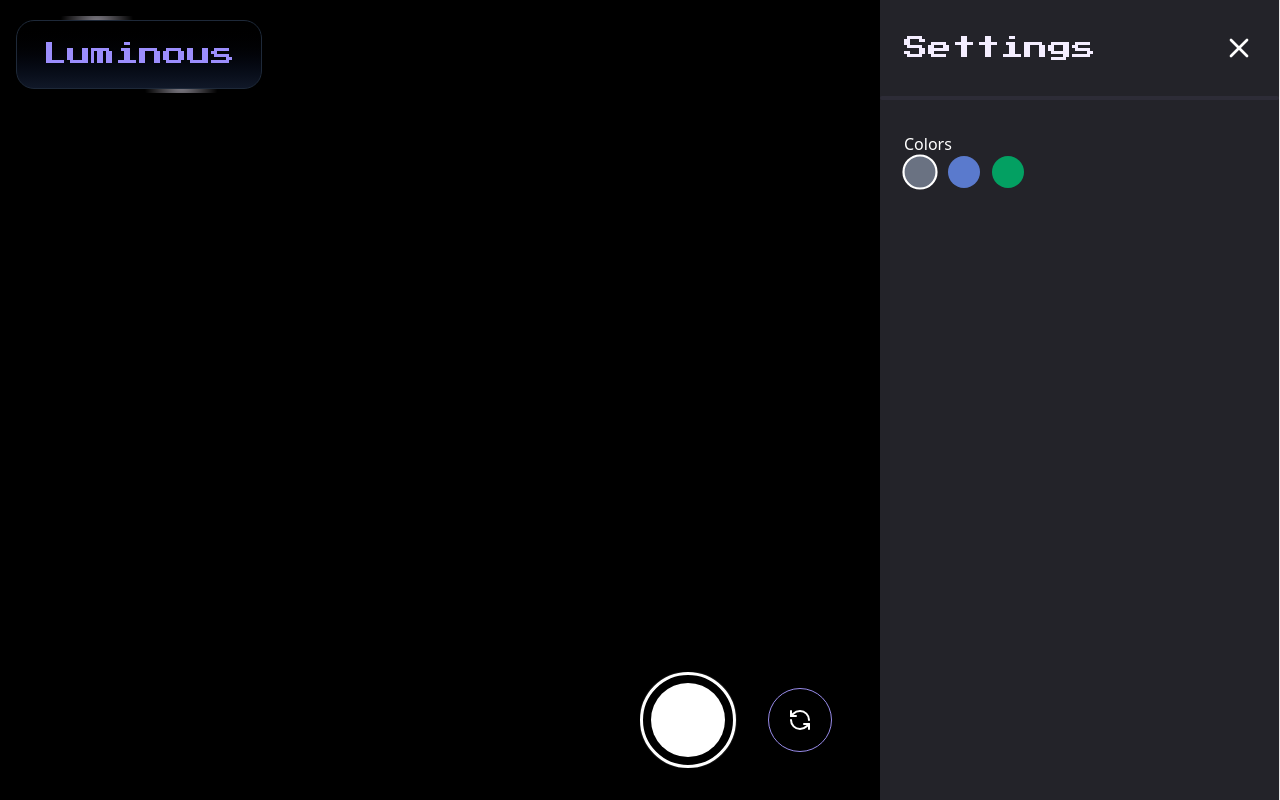
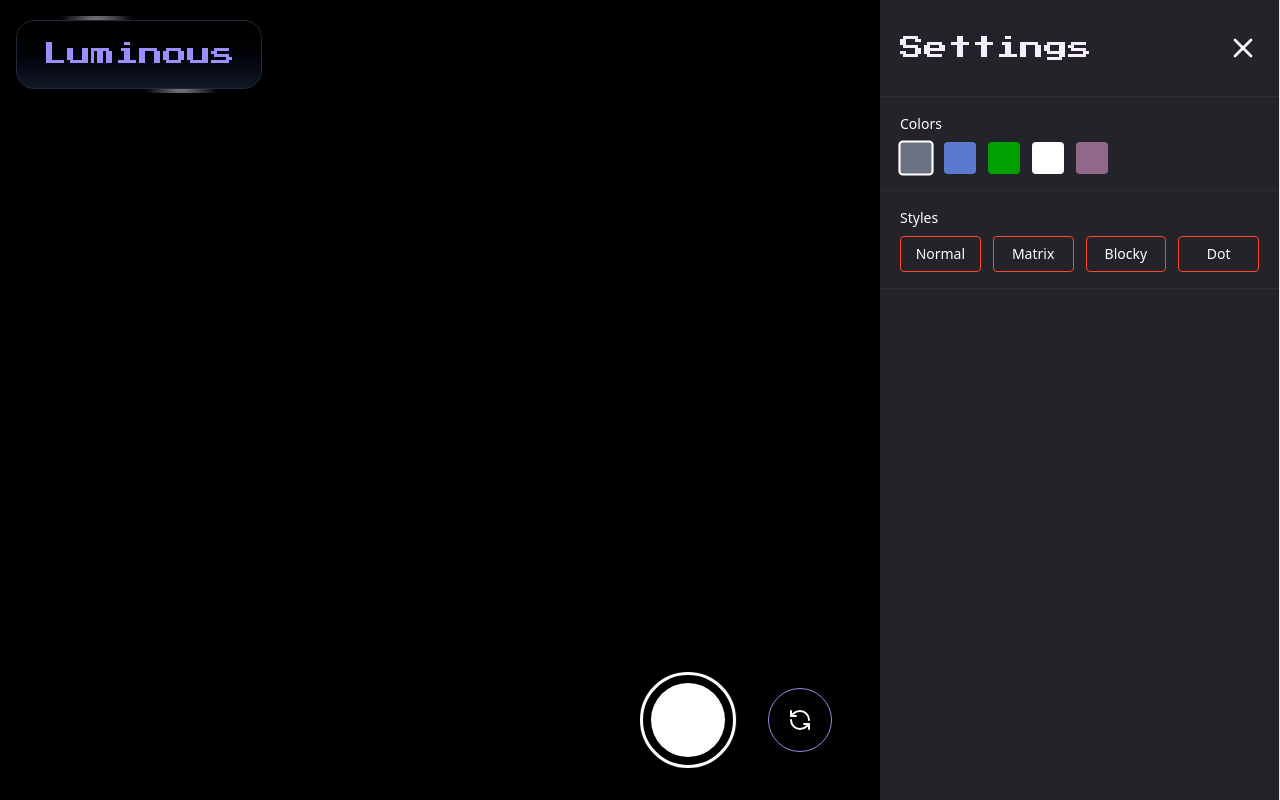
Before and after one commit to ankitpwr/Luminous, a React (Vite) app: page / in a window 1280 px wide. Both pictures are taken after a click on the element 1216 px from the left and 52 px from the top of the page. Built offline with nearby package versions, Linux system fonts and the light colour scheme; no server answers.

Commit message:
feat: add different character styles

```diff
--- a/src/App.tsx
+++ b/src/App.tsx
@@ -12,22 +12,17 @@ function App() {
   const canvasRef = useRef<HTMLCanvasElement>(null);
   const videoRef = useRef<HTMLVideoElement>(null);
   const preRef = useRef<HTMLPreElement>(null);
-  const { sidebar, color } = useSettingStore();
+  const { sidebar, color, theme, setTheme } = useSettingStore();
+  const asciiChar = theme;
+
   // prettier-ignore
-  const [asciiChar, setAsciiChars] = useState<String[]>([" ",".","-",",",":","=","+","*","#","%","@"]);
+
   const fontSize = 12;
   const lineHeight = 8;
   const letterSpacing = 1;
 
   function handleFlip() {
-    if (asciiChar[0] == " ") {
-      //prettier-ignore
-      const newascii= ["@", "%", "#", "*", "+", "=", ":", ",", "-", "."," "," "," "," "," "," ",]
-      setAsciiChars(newascii);
-    } else {
-      const newascii = [" ", ".", "-", ",", ":", "=", "+", "*", "#", "%", "@"];
-      setAsciiChars(newascii);
-    }
+    setTheme(theme.reverse());
   }
 
   function captureImage() {
--- a/src/components/sideBar.tsx
+++ b/src/components/sideBar.tsx
@@ -1,10 +1,16 @@
 import useSettingStore from "@/store/setting-store";
 import { X } from "lucide-react";
 
-import { Colors, type ColorValue } from "../lib/styletypes";
+import {
+  Colors,
+  Theme,
+  type ThemeValue,
+  type ColorValue,
+} from "../lib/styletypes";
 
 export default function SideBar() {
   const { sidebar, setSidebar, color, setColor } = useSettingStore();
+  const { theme, setTheme } = useSettingStore();
   // className={`w-6 h-6 rounded `}
 
   function handleMenu() {
@@ -13,9 +19,12 @@ export default function SideBar() {
   function handleColorSelection(value: ColorValue) {
     setColor(value);
   }
+  function handleTheme(value: ThemeValue) {
+    setTheme(value);
+  }
   return (
-    <div className="fixed right-0 top-0 h-screen w-[400px] bg-[#232329] border-r  overflow-hidden flex flex-col  pt-8 gap-8">
-      <div className="flex items-center justify-between px-6">
+    <div className="fixed right-0 top-0 h-screen w-[400px] bg-[#232329] border-r  overflow-hidden flex flex-col  pt-8 ">
+      <div className="flex items-center justify-between px-5 pb-8">
         <h1 className="font-press-start text-2xl text-[#F4EEFF]">Settings</h1>
         <X
           onClick={handleMenu}
@@ -24,10 +33,10 @@ export default function SideBar() {
           className="cursor-pointer"
         />
       </div>
-      <div className="w-full h-1 bg-[#2d2c37] rounded-full"></div>
+      <div className="w-full h-px bg-[#2d2c37] rounded-full"></div>
 
-      <div className="flex flex-col justify-center px-6 ">
-        <p className="text-white">Colors</p>
+      <div className="flex flex-col justify-center px-5 gap-2 py-4 ">
+        <p className="text-white text-[14px]">Colors</p>
         <div className="flex items-center gap-3">
           {Object.entries(Colors).map(([key, value], index) => {
             return (
@@ -35,7 +44,7 @@ export default function SideBar() {
                 onClick={() => handleColorSelection(value)}
                 key={index}
                 style={{ backgroundColor: value }}
-                className={`w-8 h-8 rounded-full cursor-pointer transition-all ${
+                className={`w-8 h-8 rounded cursor-pointer transition-all ${
                   color === value
                     ? "border-2 border-white scale-110"
                     : "border border-transparent"
@@ -47,6 +56,29 @@ export default function SideBar() {
           })}
         </div>
       </div>
+
+      <div className="w-full h-px bg-[#2d2c37] rounded-full"></div>
+
+      <div className="flex flex-col justify-center px-5 gap-2 py-4 ">
+        <p className="text-white text-[14px]">Styles</p>
+        <div className="flex items-center gap-3">
+          {Object.entries(Theme)
+            .filter(([key, value]) => key != "flip")
+            .map(([key, value], index) => {
+              return (
+                <div
+                  key={index}
+                  onClick={() => handleTheme(value)}
+                  className={`py-[7px] w-24 border border-[#ff4533] hover:bg-[#ff4533]  ease-in-out duration-100 flex items-center justify-center rounded text-white text-sm cursor-pointer`}
+                >
+                  <span>{key}</span>
+                </div>
+              );
+            })}
+        </div>
+      </div>
+
+      <div className="w-full h-px bg-[#2d2c37] rounded-full"></div>
     </div>
   );
 }
--- a/src/lib/styletypes.ts
+++ b/src/lib/styletypes.ts
@@ -1,9 +1,20 @@
 export const Colors = {
   Grey: "#6a7282",
   Blue: "#5A7ACD",
-  Green: "#03A062",
+  Green: "#00a000",
+  White: "#ffffff",
+  Red: "#91678a",
 } as const;
+type ColorKeys = keyof typeof Colors;
+export type ColorValue = (typeof Colors)[ColorKeys];
 
-type ColorKeys = keyof typeof Colors;
+export const Theme = {
+  Normal: [" ", ".", "-", ",", ":", "=", "+", "*", "#", "%", "@"],
+  Matrix: [" ", " ", "0", "0", "1", "1"],
+  Blocky: [" ", "░", "▒", "▓", "█"],
+  Dot: [" ", ".", "•", "●"],
+  flip: [],
+};
 
-export type ColorValue = (typeof Colors)[ColorKeys];
+type ThemeKeys = keyof typeof Theme;
+export type ThemeValue = (typeof Theme)[ThemeKeys];
--- a/src/store/setting-store.ts
+++ b/src/store/setting-store.ts
@@ -1,15 +1,22 @@
 import { create } from "zustand";
 import type { StateCreator } from "zustand";
-import { Colors, type ColorValue } from "@/lib/styletypes";
+import {
+  Colors,
+  Theme,
+  type ColorValue,
+  type ThemeValue,
+} from "@/lib/styletypes";
 
 interface SettingState {
   sidebar: boolean;
   color: ColorValue;
+  theme: ThemeValue;
 }
 
 interface SettingAction {
   setSidebar: (sidebar: boolean) => void;
   setColor: (color: ColorValue) => void;
+  setTheme: (theme: ThemeValue) => void;
 }
 
 type SettingStoreType = SettingState & SettingAction;
@@ -17,9 +24,11 @@ type SettingStoreType = SettingState & SettingAction;
 const SettingStore: StateCreator<SettingStoreType> = (set) => ({
   sidebar: false,
   color: Colors.Grey,
+  theme: Theme.Normal,
 
   setSidebar: (sidebar: boolean) => set({ sidebar: sidebar }),
   setColor: (color: ColorValue) => set({ color: color }),
+  setTheme: (theme: ThemeValue) => set({ theme: theme }),
 });
 
 const useSettingStore = create<SettingStoreType>(SettingStore);
```
